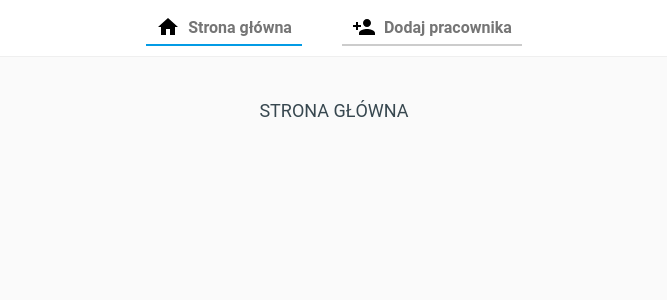
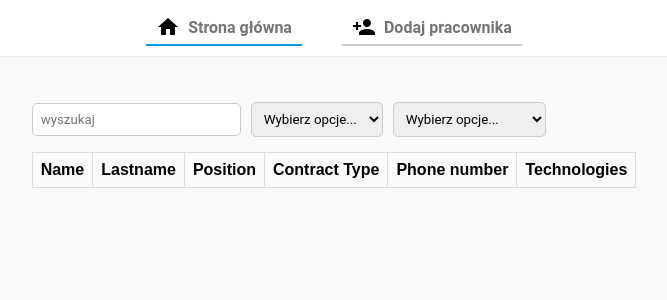
Before and after one commit to PGS-dev/vue-workshop, a Vue app: page / in a window 1280 px wide. Shown: the top 300 px of the page, without its empty margins (306-973 px from the left). Built offline with nearby package versions, Linux system fonts and the light colour scheme.

Commit message:
- add vuex - move some part of logic to vuex - add searc panel and table to home page - create MySelect component

```diff
--- a/package.json
+++ b/package.json
@@ -11,7 +11,8 @@
     "core-js": "^2.6.5",
     "vue": "^2.6.10",
     "vue-multiselect": "^2.1.6",
-    "vue-router": "^3.1.3"
+    "vue-router": "^3.1.3",
+    "vuex": "^3.0.1"
   },
   "devDependencies": {
     "@vue/cli-plugin-babel": "^3.11.0",
--- a/src/App.vue
+++ b/src/App.vue
@@ -1,7 +1,8 @@
 <template>
   <div id="app">
     <my-navbar></my-navbar>
-    <main id="main">
+    <main id="main" :class="{loading: getLoader}">
+      <my-loader v-if="getLoader"></my-loader>
       <router-view></router-view>
     </main>
   </div>
@@ -9,10 +10,16 @@
 
 <script>
 import MyNavbar from '@/components/MyNavbar.vue';
+import MyLoader from '@/components/MyLoader.vue';
 
 export default {
   name: 'app',
-  components: { MyNavbar },
+  components: { MyNavbar, MyLoader },
+  computed: {
+    getLoader() {
+      return this.$store.getters.getLoader;
+    },
+  },
 };
 </script>
 
@@ -31,6 +38,10 @@ body {
   justify-content: center;
 }
 
+.loading {
+  opacity: 0.5;
+}
+
 #app {
   -webkit-font-smoothing: antialiased;
   -moz-osx-font-smoothing: grayscale;
--- /dev/null
+++ b/src/components/MyLoader.vue
@@ -0,0 +1,53 @@
+<template functional>
+    <div class="lds-ring">
+        <div></div>
+        <div></div>
+        <div></div>
+        <div></div>
+    </div>
+</template>
+<script>
+export default {
+
+};
+</script>
+<style lang="scss" scoped>
+.lds-ring {
+  display: inline-block;
+  position: fixed;
+  width: 64px;
+  height: 64px;
+  left: 50%;
+  top: 30%;
+}
+.lds-ring div {
+  box-sizing: border-box;
+  display: block;
+  position: absolute;
+  width: 51px;
+  height: 51px;
+  margin: 6px;
+  border: 6px solid #000;
+  border-radius: 50%;
+  animation: lds-ring 1.2s cubic-bezier(0.5, 0, 0.5, 1) infinite;
+  border-color: #000 transparent transparent transparent;
+}
+.lds-ring div:nth-child(1) {
+  animation-delay: -0.45s;
+}
+.lds-ring div:nth-child(2) {
+  animation-delay: -0.3s;
+}
+.lds-ring div:nth-child(3) {
+  animation-delay: -0.15s;
+}
+@keyframes lds-ring {
+  0% {
+    transform: rotate(0deg);
+  }
+  100% {
+    transform: rotate(360deg);
+  }
+}
+
+</style>
--- /dev/null
+++ b/src/components/MySelect.vue
@@ -0,0 +1,20 @@
+<template>
+    <select
+        :value="value"
+        @input="$emit('input', $event.target.value)"
+    >
+    <option :value="null">Wybierz opcje...</option>
+    <option
+        v-for="option in options"
+        :key="option"
+    >{{option}}</option>
+    </select>
+</template>
+<script>
+export default {
+  props: ['options', 'value'],
+};
+</script>
+<style lang="scss" scoped>
+
+</style>
--- a/src/main.js
+++ b/src/main.js
@@ -3,10 +3,12 @@ import App from './App.vue';
 import router from './router';
 
 import '@/css/custom.css';
+import store from './store';
 
 Vue.config.productionTip = false;
 
 new Vue({
   router,
+  store,
   render: h => h(App),
 }).$mount('#app');
--- a/src/router.js
+++ b/src/router.js
@@ -1,7 +1,8 @@
 import Vue from 'vue';
 import Router from 'vue-router';
 import Home from '@/views/Home.vue';
-import NewEmployeeForm from '@/views/NewEmployeeForm.vue';
+// import NewEmployeeForm from '@/views/NewEmployeeForm.vue';
+const NewEmployeeForm = () => import(/* webpackChunkName: "new-employee-form" */'@/views/NewEmployeeForm.vue');
 
 Vue.use(Router);
 
--- /dev/null
+++ b/src/store.js
@@ -0,0 +1,65 @@
+import Vue from 'vue';
+import Vuex from 'vuex';
+
+Vue.use(Vuex);
+
+export default new Vuex.Store({
+  state: {
+    employees: [],
+    loading: false,
+    technologies: [
+      'Javascript',
+      'Java',
+      '.NET',
+      'Docker',
+      'AWS',
+      'Azure',
+      'MySQL',
+      'MongoDB',
+      'Node.js',
+      'GraphQL',
+      'Jenkins',
+      'HTML 5',
+      'CSS 3',
+    ],
+    positions: [
+      'Frontend developer',
+      'Backend developer',
+      'DevOps',
+      'Solution architect',
+      'QA engineer',
+      'Business analytics',
+      'UX designer',
+      'Project manager',
+    ],
+  },
+  getters: {
+    getLoader: state => state.loading,
+    getEmployees: state => state.employees,
+    getTechnologies: state => state.technologies,
+    getPositions: state => state.positions,
+  },
+  mutations: {
+    addNewEmployee(state, employee) {
+      state.employees.push(employee);
+    },
+    startLoader(state) {
+      state.loading = true;
+    },
+    stopLoader(state) {
+      state.loading = false;
+    },
+  },
+  actions: {
+    addNewEmployee({ commit }, employee) {
+      return new Promise((resolve, reject) => {
+        commit('startLoader');
+        setTimeout(() => {
+          commit('addNewEmployee', employee);
+          commit('stopLoader', false);
+          resolve();
+        }, 1500);
+      });
+    },
+  },
+});
--- a/src/views/Home.vue
+++ b/src/views/Home.vue
@@ -1,10 +1,78 @@
 <template>
-  <div>
-    <span class="title">Strona główna</span>
+  <div class="container">
+    <div class="container__filters">
+      <my-input v-model="searchValue" placeholder="wyszukaj"></my-input>
+      <my-select v-model="selectedTechnology" :options="getTechnologies"></my-select>
+      <my-select v-model="selectedPosition" :options="getPositions"></my-select>
+    </div>
+    <div class="container__table">
+      <table>
+        <tr>
+          <th v-for="head in tableHead" :key="head">{{head}}</th>
+        </tr>
+        <tr v-for="(employee, index) in getEmployees" :key="employee.name + index">
+          <td v-for="value in employee" :key="'uniqueKey-' +value">{{value}}</td>
+        </tr>
+      </table>
+    </div>
   </div>
 </template>
 <script>
-export default {};
+import MyInput from "@/components/MyInput";
+import MySelect from "@/components/MySelect";
+
+export default {
+  components: { MyInput, MySelect },
+  data() {
+    return {
+      searchValue: "",
+      selectedTechnology: null,
+      selectedPosition: null,
+      tableHead: [
+        "Name",
+        "Lastname",
+        "Position",
+        "Contract Type",
+        "Phone number",
+        "Technologies"
+      ]
+    };
+  },
+  computed: {
+    getTechnologies() {
+      return this.$store.getters.getTechnologies;
+    },
+    getPositions() {
+      return this.$store.getters.getPositions;
+    },
+    getEmployees() {
+      return this.$store.getters.getEmployees;
+    }
+  }
+};
 </script>
-<style scoped>
+<style lang="scss" scoped>
+.container {
+  &__filters {
+  }
+
+  &__table {
+    table {
+      font-family: arial, sans-serif;
+      border-collapse: collapse;
+      width: 100%;
+    }
+
+    td,
+    th {
+      border: 1px solid #dddddd;
+      text-align: left;
+      padding: 8px;
+    }
+
+    tr:nth-child(even) {
+      background-color: #dddddd;
+    }
+  }
+}
 </style>
--- a/src/views/NewEmployeeForm.vue
+++ b/src/views/NewEmployeeForm.vue
@@ -19,14 +19,14 @@
       >
         <option value="">wybierz opcje</option>
         <option
-          v-for="option in positionOptions"
+          v-for="option in getPositions"
           :key="option"
         >{{option}}</option>
       </select>
       <label for="technologies">Technologie</label>
       <multiselect
         v-model="newEmployee.technologies"
-        v-bind:options="technologies"
+        v-bind:options="getTechnologies"
         v-bind:multiple="true"
         placeholder="wybierz opcje"
         select-label="naciśnij enter aby wybrać"
@@ -57,12 +57,12 @@
           class="btn-action"
           type="submit"
         >Zapisz</my-button>
-        <my-button-test
+        <!-- <my-button-test
           :disabled="!formIsValid"
           :class="{disabled: !formIsValid}"
           class="btn btn-action"
           @click="test"
-        >Test Button</my-button-test>
+        >Test Button</my-button-test> -->
       </div>
     </form>
   </div>
@@ -71,14 +71,14 @@
 import Multiselect from 'vue-multiselect';
 import MyButton from '@/components/MyButton.vue';
 import MyInput from '@/components/MyInput.vue';
-import MyButtonTest from '@/components/MyButtonTest';
+// import MyButtonTest from '@/components/MyButtonTest';
 
 export default {
   components: {
     MyButton,
     MyInput,
     Multiselect,
-    MyButtonTest,
+    // MyButtonTest,
   },
   data() {
     return {
@@ -91,31 +91,6 @@ export default {
         technologies: [],
       },
       contractTypeOptions: ['Umowa o prace', 'Kontrakt B2B', 'Student :)'],
-      positionOptions: [
-        'Frontend developer',
-        'Backend developer',
-        'DevOps',
-        'Solution architect',
-        'QA engineer',
-        'Business analytics',
-        'UX designer',
-        'Project manager',
-      ],
-      technologies: [
-        'Javascript',
-        'Java',
-        '.NET',
-        'Docker',
-        'AWS',
-        'Azure',
-        'MySQL',
-        'MongoDB',
-        'Node.js',
-        'GraphQL',
-        'Jenkins',
-        'HTML 5',
-        'CSS 3',
-      ],
     };
   },
   created() {
@@ -129,15 +104,18 @@ export default {
         && this.newEmployee.technologies.length
       );
     },
+    getTechnologies() {
+      return this.$store.getters.getTechnologies;
+    },
+    getPositions() {
+      return this.$store.getters.getPositions;
+    },
   },
   methods: {
-    test() {
-      console.log('test');
-    },
-    checkForm() {
+    async checkForm() {
       if (this.formIsValid) {
-        // TODO
-        console.log(this.newEmployee);
+        await this.$store.dispatch('addNewEmployee', this.newEmployee);
+        this.$router.push({ name: 'home' });
       }
     },
     clearForm() {
```
Also changed, not shown: 1 other file (tests, documents, lock files or other folders).
